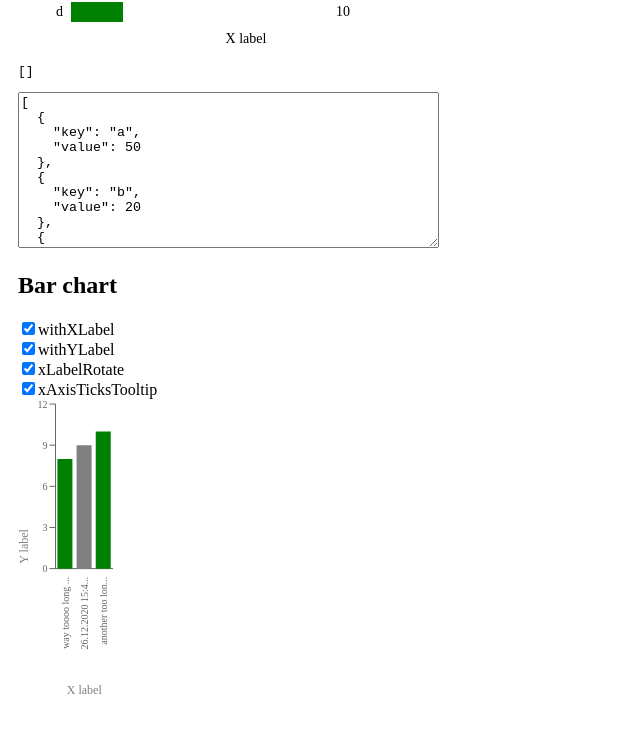
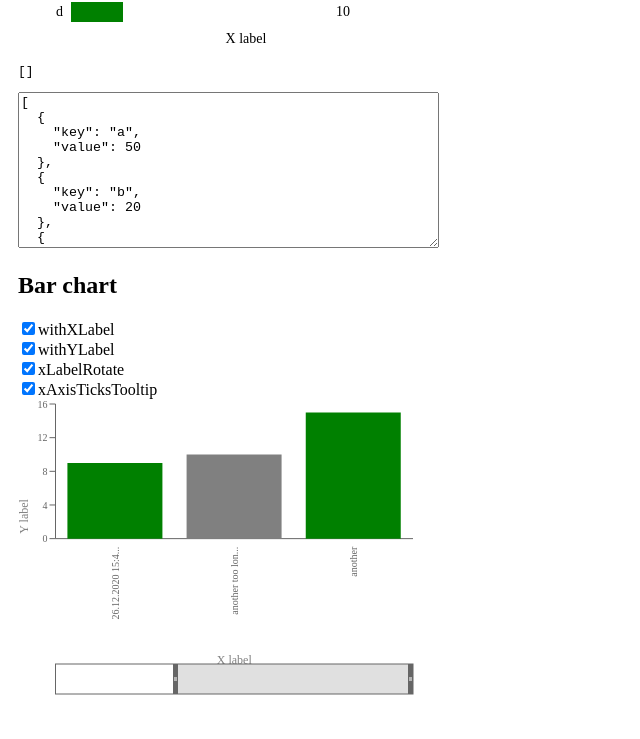
Before and after one commit to flsy/metacharts, a React (Create React App) app: page / in a window 1280 px wide. Shown: the part 1992-2731 px from the top of the page, without its empty margins (0-640 px from the left). Built offline with nearby package versions, Linux system fonts and the light colour scheme.

Commit message:
barchart with brush

```diff
--- a/src/BarChart/BarChartDemo.tsx
+++ b/src/BarChart/BarChartDemo.tsx
@@ -9,6 +9,7 @@ const BarChartDemo: React.FC = () => {
             { key: 'way toooo long name to show', value: 8 },
             { key: '26.12.2020 15:40', value: 9 },
             { key: 'another too long name', value: 10 },
+            { key: 'another', value: 15 },
         ];
 
     return (
@@ -16,8 +17,12 @@ const BarChartDemo: React.FC = () => {
             {(settings, input) => (
               <div>
                 <BarChartV2
-                  width={100}
-                  isAnimationActive={false}
+                  brushProps={{
+                    height: 30,
+                    startIndex: data.length - 3
+                  }}
+                  width={400}
+                  isAnimationActive={true}
                   data={input}
                   height={300}
                   colour="green"
--- a/src/BarChart/BarChartV2.tsx
+++ b/src/BarChart/BarChartV2.tsx
@@ -1,4 +1,4 @@
-import { Bar, Cell, ResponsiveContainer, BarChart, XAxis, YAxis, Label } from 'recharts'
+import { Bar, Cell, ResponsiveContainer, BarChart, XAxis, YAxis, Label, Brush, BrushProps } from 'recharts';
 import React, { useState } from 'react'
 import { IBarChart } from '../interfaces'
 import focusedHOC, { InjectedProps } from '../focusedHOC'
@@ -12,6 +12,7 @@ interface IProps extends Omit<IBarChart, 'width' | 'xAxisTicksRotate'> {
   xAxisTicksRotate: boolean,
   width?: number;
   isAnimationActive?: boolean;
+  brushProps?: BrushProps,
 }
 
 const FONT_SIZE = 12;
@@ -62,6 +63,7 @@ const BarChartV2 = (props: IProps & InjectedProps) => {
           )
         })}
       </Bar>
+      {props.brushProps && <Brush dataKey="value" {...props.brushProps as any}/>}
     </BarChart>
   )
 
```
